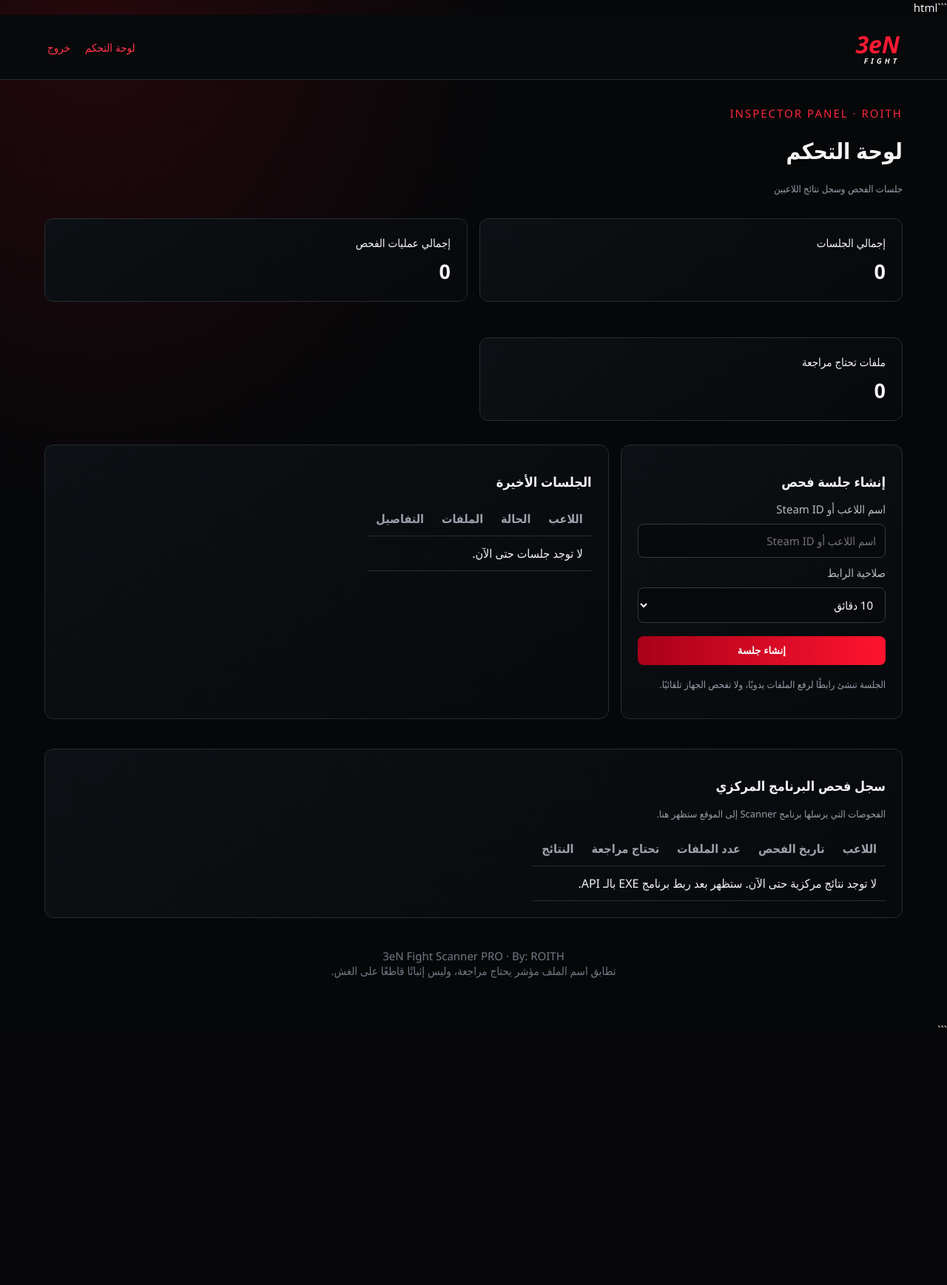
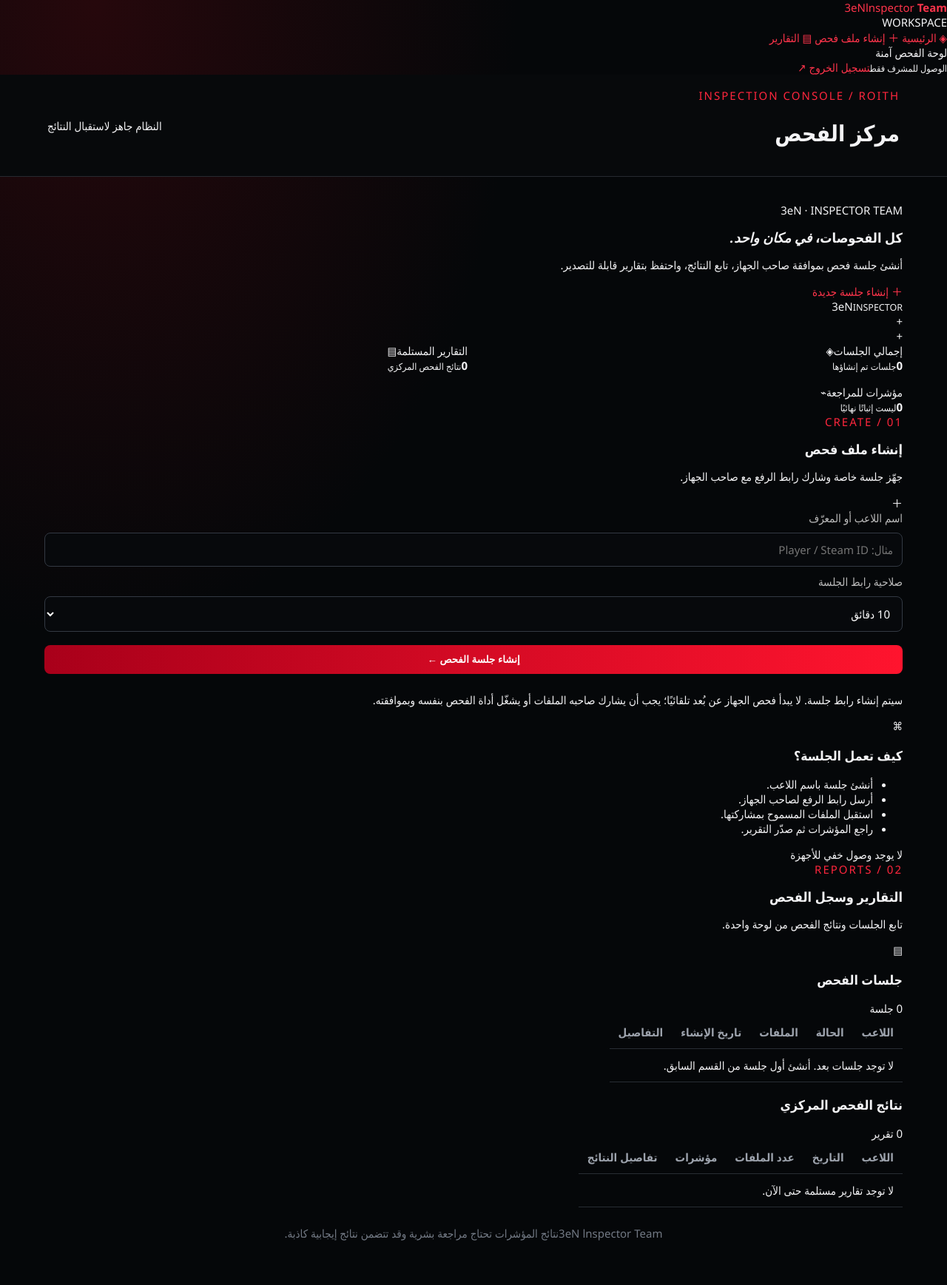
Before and after one commit to dlta30/3en-fight, a Python web app: template templates/dashboard.html in a window 1280 px wide. Shown: the whole page at 74% size. Before the commit the page ends 1389 px from the top, so only its background shows below. Run offline with Jinja, Linux system fonts and the light colour scheme; the template is opened without the code that fills it, so the values that code supplies are empty.

Commit message:
Redesign dashboard as 3eN lnspector Team with Reports and Create File sections

````diff
--- a/templates/dashboard.html
+++ b/templates/dashboard.html
@@ -1,155 +1,57 @@
-```html
 <!doctype html>
 <html lang="ar" dir="rtl">
 <head>
-    <meta charset="utf-8">
-    <meta name="viewport" content="width=device-width">
-    <title>3eN Fight Scanner PRO</title>
-    <link rel="stylesheet" href="/static/style.css">
+  <meta charset="utf-8">
+  <meta name="viewport" content="width=device-width,initial-scale=1">
+  <meta name="theme-color" content="#090a0f">
+  <title>3eN lnspector Team</title>
+  <link rel="stylesheet" href="/static/style.css">
 </head>
 <body>
-<header>
-    <div class="logo">3eN <small>FIGHT</small></div>
-    <nav>
-        <a href="/">لوحة التحكم</a>
-        <a href="/logout">خروج</a>
-    </nav>
-</header>
-
-<main>
-    <p class="eyebrow">INSPECTOR PANEL · ROITH</p>
-    <h1>لوحة التحكم</h1>
-    <p class="muted">جلسات الفحص وسجل نتائج اللاعبين</p>
-
-    {% for m in get_flashed_messages() %}
-        <p class="alert">{{ m }}</p>
-    {% endfor %}
-
+<aside class="sidebar">
+  <a class="brand" href="/"><span class="brand-mark">3eN</span><span class="brand-name">lnspector <b>Team</b></span></a>
+  <div class="side-label">WORKSPACE</div>
+  <a class="side-link active" href="#overview"><span>◈</span> الرئيسية</a>
+  <a class="side-link" href="#create-file"><span>＋</span> إنشاء ملف فحص</a>
+  <a class="side-link" href="#reports"><span>▤</span> التقارير</a>
+  <div class="sidebar-bottom"><span class="status-dot"></span> لوحة الفحص آمنة<br><small>الوصول للمشرف فقط</small><a href="/logout" class="logout">تسجيل الخروج ↗</a></div>
+</aside>
+<div class="main-shell">
+  <header class="topbar"><div><span class="eyebrow">INSPECTION CONSOLE / ROITH</span><h1>مركز الفحص</h1></div><div class="top-pill"><span class="status-dot"></span> النظام جاهز لاستقبال النتائج</div></header>
+  <main>
+    {% for m in get_flashed_messages() %}<div class="alert">⚠ {{ m }}</div>{% endfor %}
+    <section id="overview" class="hero">
+      <div><div class="hero-tag">3eN · INSPECTOR TEAM</div><h2>كل الفحوصات، <em>في مكان واحد.</em></h2><p>أنشئ جلسة فحص بموافقة صاحب الجهاز، تابع النتائج، واحتفظ بتقارير قابلة للتصدير.</p><a class="primary-btn" href="#create-file">＋ إنشاء جلسة جديدة</a></div>
+      <div class="hero-graphic"><div class="orbit orbit-one"></div><div class="orbit orbit-two"></div><div class="scanner-core"><span>3eN</span><small>INSPECTOR</small></div><div class="graphic-cross cross-one">+</div><div class="graphic-cross cross-two">+</div></div>
+    </section>
     <section class="stats">
-        <div class="card">
-            إجمالي الجلسات
-            <b>{{ ss|length }}</b>
-        </div>
-        <div class="card">
-            إجمالي عمليات الفحص
-            <b>{{ scans|length }}</b>
-        </div>
-        <div class="card">
-            ملفات تحتاج مراجعة
-            <b>{{ scans|sum(attribute='flagged_files') }}</b>
-        </div>
+      <article class="stat-card"><div class="stat-top"><span>إجمالي الجلسات</span><span class="stat-icon">◈</span></div><strong>{{ ss|length }}</strong><small>جلسات تم إنشاؤها</small></article>
+      <article class="stat-card"><div class="stat-top"><span>التقارير المستلمة</span><span class="stat-icon">▤</span></div><strong>{{ scans|length }}</strong><small>نتائج الفحص المركزي</small></article>
+      <article class="stat-card"><div class="stat-top"><span>مؤشرات للمراجعة</span><span class="stat-icon alert-icon">⌁</span></div><strong>{{ scans|sum(attribute='flagged_files') }}</strong><small>ليست إثباتًا نهائيًا</small></article>
     </section>
-
-    <section class="grid">
-        <div class="card">
-            <h2>إنشاء جلسة فحص</h2>
-            <form method="post" action="/create">
-                <label>اسم اللاعب أو Steam ID</label>
-                <input name="player" required
-                       placeholder="اسم اللاعب أو Steam ID">
-
-                <label>صلاحية الرابط</label>
-                <select name="minutes">
-                    <option value="10">10 دقائق</option>
-                    <option value="30">30 دقيقة</option>
-                    <option value="60">ساعة</option>
-                    <option value="1440">24 ساعة</option>
-                </select>
-
-                <button type="submit">إنشاء جلسة</button>
-            </form>
-            <p class="muted">
-                الجلسة تنشئ رابطًا لرفع الملفات يدويًا، ولا تفحص الجهاز تلقائيًا.
-            </p>
-        </div>
-
-        <div class="card">
-            <h2>الجلسات الأخيرة</h2>
-            <div style="overflow-x:auto">
-                <table>
-                    <tr>
-                        <th>اللاعب</th>
-                        <th>الحالة</th>
-                        <th>الملفات</th>
-                        <th>التفاصيل</th>
-                    </tr>
-                    {% for x in ss %}
-                    <tr>
-                        <td>{{ x.player }}</td>
-                        <td>{{ x.status }}</td>
-                        <td>{{ x.results|length }}</td>
-                        <td><a href="/session/{{ x.id }}">عرض</a></td>
-                    </tr>
-                    {% else %}
-                    <tr>
-                        <td colspan="4">لا توجد جلسات حتى الآن.</td>
-                    </tr>
-                    {% endfor %}
-                </table>
-            </div>
-        </div>
+    <section id="create-file" class="section-block">
+      <div class="section-heading"><div><span class="eyebrow">01 / CREATE</span><h2>إنشاء ملف فحص</h2><p>جهّز جلسة خاصة وشارك رابط الرفع مع صاحب الجهاز.</p></div><span class="section-symbol">＋</span></div>
+      <div class="create-layout">
+        <form class="create-card" method="post" action="/create">
+          <label for="player">اسم اللاعب أو المعرّف</label><input id="player" name="player" required maxlength="100" placeholder="مثال: Player / Steam ID">
+          <label for="minutes">صلاحية رابط الجلسة</label><select id="minutes" name="minutes"><option value="10">10 دقائق</option><option value="30">30 دقيقة</option><option value="60">ساعة واحدة</option><option value="1440">24 ساعة</option></select>
+          <button class="primary-btn full" type="submit">إنشاء جلسة الفحص <span>←</span></button>
+          <p class="form-note">سيتم إنشاء رابط جلسة. لا يبدأ فحص الجهاز عن بُعد تلقائيًا؛ يجب أن يشارك صاحبه الملفات أو يشغّل أداة الفحص بنفسه وبموافقته.</p>
+        </form>
+        <div class="info-card"><div class="info-icon">⌘</div><h3>كيف تعمل الجلسة؟</h3><ul><li>أنشئ جلسة باسم اللاعب.</li><li>أرسل رابط الرفع لصاحب الجهاز.</li><li>استقبل الملفات المسموح بمشاركتها.</li><li>راجع المؤشرات ثم صدّر التقرير.</li></ul><div class="info-foot"><span class="status-dot"></span> لا يوجد وصول خفي للأجهزة</div></div>
+      </div>
     </section>
-
-    <section class="card" style="margin-top:24px">
-        <h2>سجل فحص البرنامج المركزي</h2>
-        <p class="muted">
-            الفحوصات التي يرسلها برنامج Scanner إلى الموقع ستظهر هنا.
-        </p>
-
-        <div style="overflow-x:auto">
-            <table>
-                <tr>
-                    <th>اللاعب</th>
-                    <th>تاريخ الفحص</th>
-                    <th>عدد الملفات</th>
-                    <th>تحتاج مراجعة</th>
-                    <th>النتائج</th>
-                </tr>
-
-                {% for scan in scans %}
-                <tr>
-                    <td>{{ scan.player }}</td>
-                    <td>{{ scan.created[:19].replace('T', ' ') }}</td>
-                    <td>{{ scan.total_files }}</td>
-                    <td>{{ scan.flagged_files }}</td>
-                    <td>
-                        <details>
-                            <summary>عرض الملفات</summary>
-                            {% for result in scan.results %}
-                            <p>
-                                <strong>{{ result.file }}</strong>
-                                {% if result.hits %}
-                                    <br>
-                                    <span class="alert">
-                                        مؤشرات: {{ result.hits|join(', ') }}
-                                    </span>
-                                {% else %}
-                                    <br><span class="muted">لم يُطابق اسم الملف المؤشرات المحددة.</span>
-                                {% endif %}
-                            </p>
-                            {% else %}
-                            <p>لا توجد تفاصيل ملفات.</p>
-                            {% endfor %}
-                        </details>
-                    </td>
-                </tr>
-                {% else %}
-                <tr>
-                    <td colspan="5">
-                        لا توجد نتائج مركزية حتى الآن. ستظهر بعد ربط برنامج EXE بالـ API.
-                    </td>
-                </tr>
-                {% endfor %}
-            </table>
-        </div>
+    <section id="reports" class="section-block">
+      <div class="section-heading"><div><span class="eyebrow">02 / REPORTS</span><h2>التقارير وسجل الفحص</h2><p>تابع الجلسات ونتائج الفحص من لوحة واحدة.</p></div><span class="section-symbol">▤</span></div>
+      <div class="table-card"><div class="table-title"><h3>جلسات الفحص</h3><span class="count-chip">{{ ss|length }} جلسة</span></div><div class="table-wrap"><table><thead><tr><th>اللاعب</th><th>الحالة</th><th>الملفات</th><th>تاريخ الإنشاء</th><th>التفاصيل</th></tr></thead><tbody>
+      {% for x in ss %}<tr><td><strong>{{ x.player }}</strong></td><td><span class="state-chip">{{ x.status }}</span></td><td>{{ x.results|length }}</td><td>{{ x.created[:16].replace('T',' ') }}</td><td><a class="table-link" href="/session/{{ x.id }}">فتح التقرير ↗</a></td></tr>{% else %}<tr><td colspan="5" class="empty">لا توجد جلسات بعد. أنشئ أول جلسة من القسم السابق.</td></tr>{% endfor %}
+      </tbody></table></div></div>
+      <div class="table-card"><div class="table-title"><h3>نتائج الفحص المركزي</h3><span class="count-chip">{{ scans|length }} تقرير</span></div><div class="table-wrap"><table><thead><tr><th>اللاعب</th><th>التاريخ</th><th>عدد الملفات</th><th>مؤشرات</th><th>تفاصيل النتائج</th></tr></thead><tbody>
+      {% for scan in scans %}<tr><td><strong>{{ scan.player }}</strong></td><td>{{ scan.created[:16].replace('T',' ') }}</td><td>{{ scan.total_files }}</td><td><span class="state-chip {% if scan.flagged_files %}state-warning{% endif %}">{{ scan.flagged_files }}</span></td><td><details><summary>عرض التفاصيل</summary>{% for result in scan.results %}<div class="result-row"><b>{{ result.file }}</b>{% if result.hits %}<p class="result-warning">مؤشرات: {{ result.hits|join(', ') }}</p>{% else %}<p class="muted">لم يُطابق اسم الملف المؤشرات المحددة.</p>{% endif %}</div>{% else %}<p>لا توجد تفاصيل.</p>{% endfor %}</details></td></tr>{% else %}<tr><td colspan="5" class="empty">لا توجد تقارير مستلمة حتى الآن.</td></tr>{% endfor %}
+      </tbody></table></div></div>
     </section>
-
-    <footer>
-        3eN Fight Scanner PRO · By: ROITH
-        <br>
-        تطابق اسم الملف مؤشر يحتاج مراجعة، وليس إثباتًا قاطعًا على الغش.
-    </footer>
-</main>
+    <footer><span class="brand-mini">3eN lnspector Team</span><span>نتائج المؤشرات تحتاج مراجعة بشرية وقد تتضمن نتائج إيجابية كاذبة.</span></footer>
+  </main>
+</div>
 </body>
 </html>
-```
````
